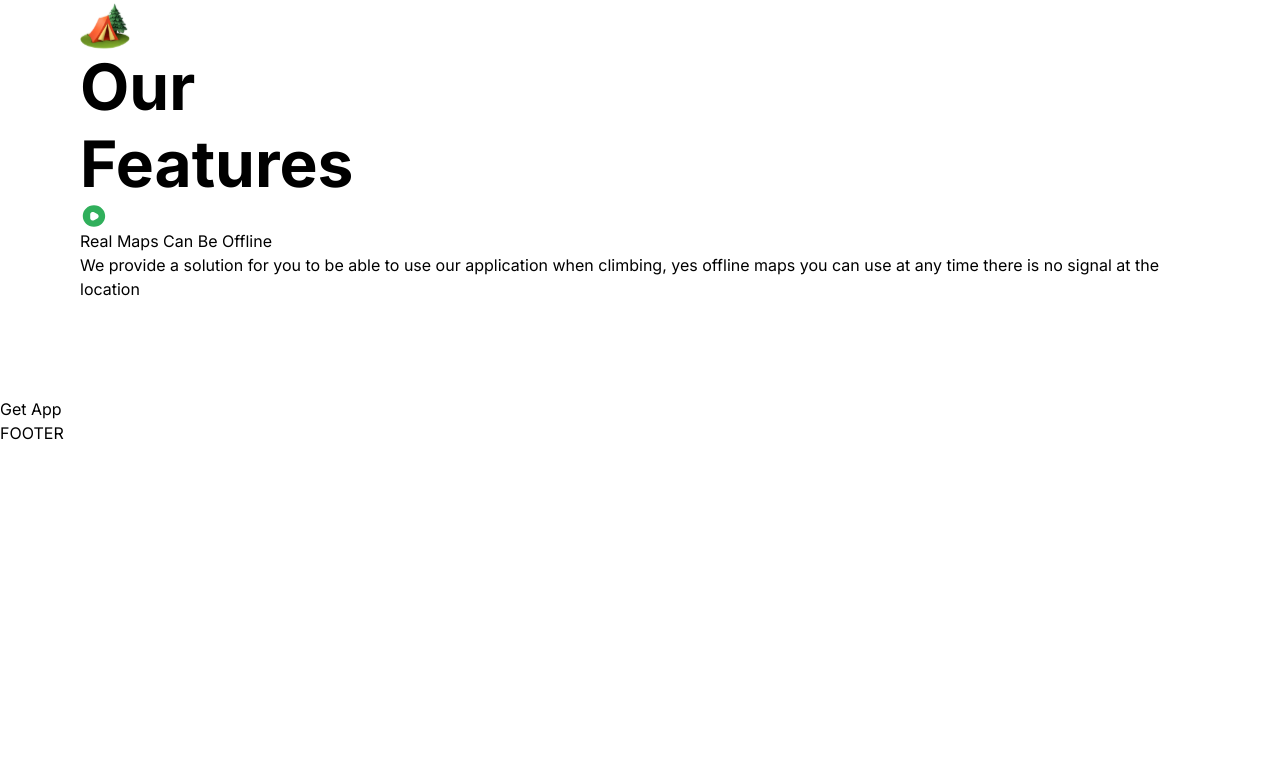
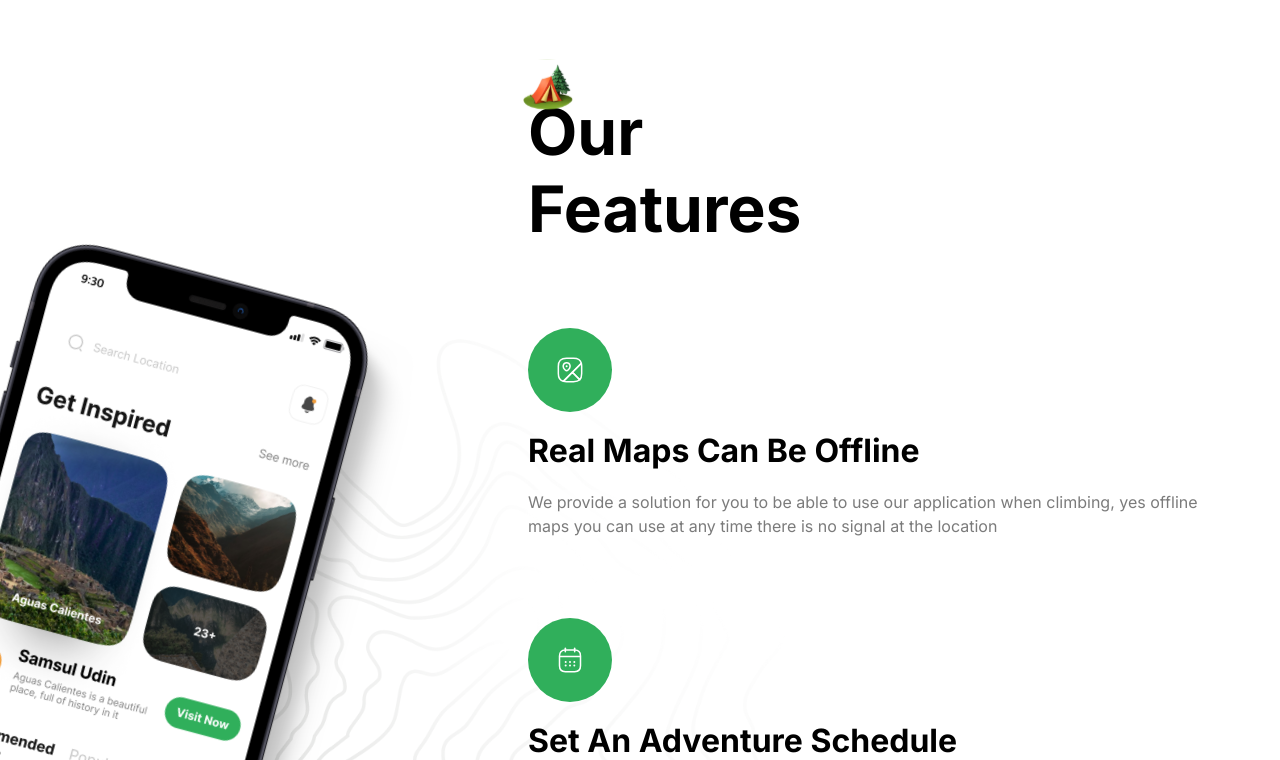
Before and after one commit to SourceSailor/next-travel-app, a Next.js app: page / in a window 1280 px wide. Shown: the part 2680-3440 px from the top of the page. Before the commit the page ends 3125 px from the top, so only its background shows below. Built offline with nearby package versions, Linux system fonts and the light colour scheme.

Commit message:
Finalization of Features Component

```diff
--- a/app/globals.css
+++ b/app/globals.css
@@ -135,7 +135,7 @@
   }
 
   /* Feature */
-  . {
+  .feature-phone {
     @apply absolute top-[13%] z-10 hidden max-w-[1500px] rotate-[15deg] md:-left-16 lg:flex  3xl:left-20;
   }
 
--- a/components/Features.tsx
+++ b/components/Features.tsx
@@ -1,4 +1,5 @@
 import Image from "next/image";
+import { FEATURES } from "../constants";
 
 interface FeaturesProps {
   icon: string;
@@ -7,45 +8,58 @@
 }
 
 const FeaturesData = ({ icon, title, description }: FeaturesProps) => (
-  <div>
-    <div>
-      <Image src={icon} alt="map" height={28} width={28} />
+  <li className="flex w-full flex-1 flex-col items-start">
+    <div className="rounded-full p-4 lg:p-7 bg-green-50">
+      <Image src={icon} alt="map" width={28} height={28} />
     </div>
-    <h4>{title}</h4>
-    <p>{description}</p>
-  </div>
+    <h2 className="bold-20 lg:bold-32 mt-5 capitalize">{title}</h2>
+    <p className="regular-16 mt-5 bg-white/80 text-gray-30 lg:mt[30px] lg:bg-none">
+      {description}
+    </p>
+  </li>
 );
 
 const Features = () => {
   return (
-    <section className="flex flex-row padding-container max-container w-full pb-24">
+    <section className="flex-col flexCenter overflow-hidden  bg-feature-bg bg-center bg-no-repeat py-24">
       {/* Image Section */}
-      {/* <div className="flex">
+      <div className="flex max-container padding-container relative w-full justify-end">
+        <div className="flex flex-1 lg:min-h-[900px]">
           <Image
-          className="relative"
-          src="/feature-bg.png"
-          alt="background"
-          height={450}
-          width={850}
-        />
-        <Image
-          className="absolute z-20 origin-top-left rotate-12"
+            className="feature-phone"
             src="/phone.png"
             alt="phone"
             height={150}
             width={410}
           />
-      </div> */}
+        </div>
+
         {/* Features Section */}
+        <div className="z-20 flex w-full flex-col lg:w-[60%]">
+          <div className="relative">
+            <Image
+              className="absolute left-[-5px] top-[-35px] lg:w-[50px]"
+              src="/camp.svg"
+              alt="camp"
+              width={50}
+              height={50}
+            />
+            <h2 className="bold-40 lg:bold-64 xl:max-w-[390px]">
+              Our Features
+            </h2>
+          </div>
           <div>
-        <Image src="/camp.svg" alt="camp" width={50} height={50} />
-        <h2 className="bold-40 lg:bold-64 xl:max-w-[390px]">Our Features</h2>
-        <div>
+            <ul className="mt-10 grid gap-10 md:grid-col-2 lg:mt-20 lg:gap-20">
+              {FEATURES.map((feature) => (
                 <FeaturesData
-            icon="/play.svg"
-            title="Real Maps Can Be Offline"
-            description="We provide a solution for you to be able to use our application when climbing, yes offline maps you can use at any time there is no signal at the location"
+                  key={feature.title}
+                  title={feature.title}
+                  description={feature.description}
+                  icon={feature.icon}
                 />
+              ))}
+            </ul>
+          </div>
         </div>
       </div>
     </section>
```
Lines whose indentation alone changed are shown as unchanged.
